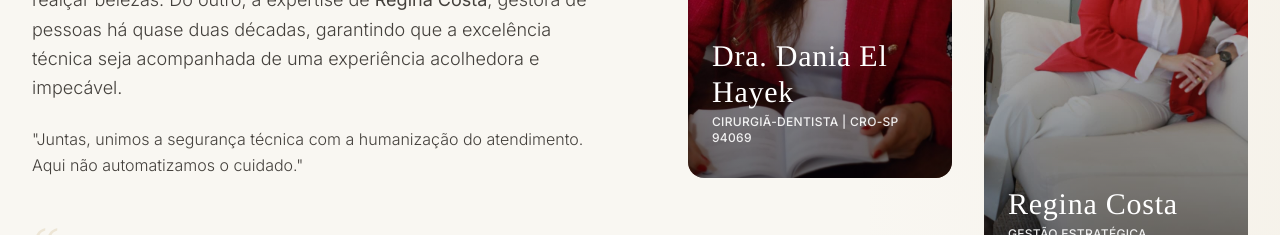
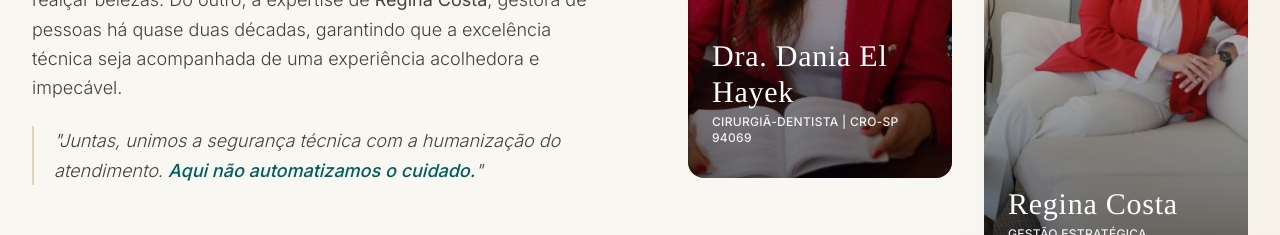
Before and after one commit to BeniciodaFonseca/mellore-site, a React (Vite) app: page / in a window 1280 px wide. Shown: the part 1940-2175 px from the top of the page. Built offline with nearby package versions, Linux system fonts and the light colour scheme.

Commit message:
style: estilização premium da frase na seção Quem Somos

```diff
--- a/components/About.tsx
+++ b/components/About.tsx
@@ -31,9 +31,11 @@ const About: React.FC = () => {
               A Mellore nasceu de um sonho compartilhado entre duas mulheres fortes. De um lado, a excelência clínica da <strong>Dra. Dania El Hayek</strong>, especialista com 17 anos de experiência que ama cuidar e realçar belezas. Do outro, a expertise de <strong>Regina Costa</strong>, gestora de pessoas há quase duas décadas, garantindo que a excelência técnica seja acompanhada de uma experiência acolhedora e impecável.
             </p>
 
-            <p className="text-stone-700 leading-relaxed mb-10 font-light">
-              "Juntas, unimos a segurança técnica com a humanização do atendimento. Aqui não automatizamos o cuidado."
-            </p>
+            <div className="mb-10 pl-5 border-l-2 border-brand-gold/40">
+              <p className="text-lg text-stone-700 leading-relaxed font-light italic">
+                "Juntas, unimos a segurança técnica com a humanização do atendimento. <span className="font-medium text-brand-teal">Aqui não automatizamos o cuidado.</span>"
+              </p>
+            </div>
 
             {/* Destaque para a História de Vida - Estilo Refinado */}
             <div className="relative py-8 px-6 mb-12 lg:mb-16">
```
